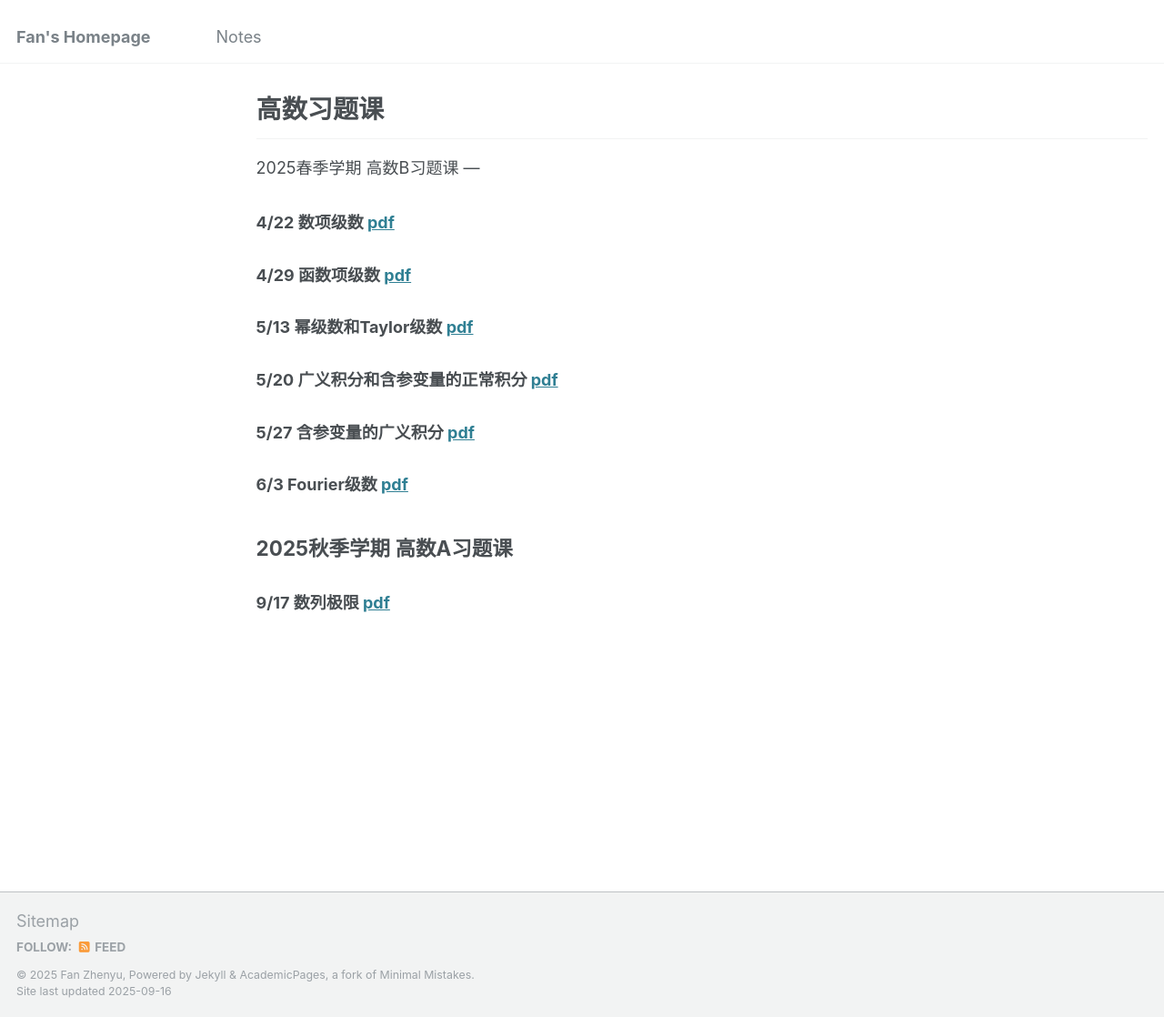
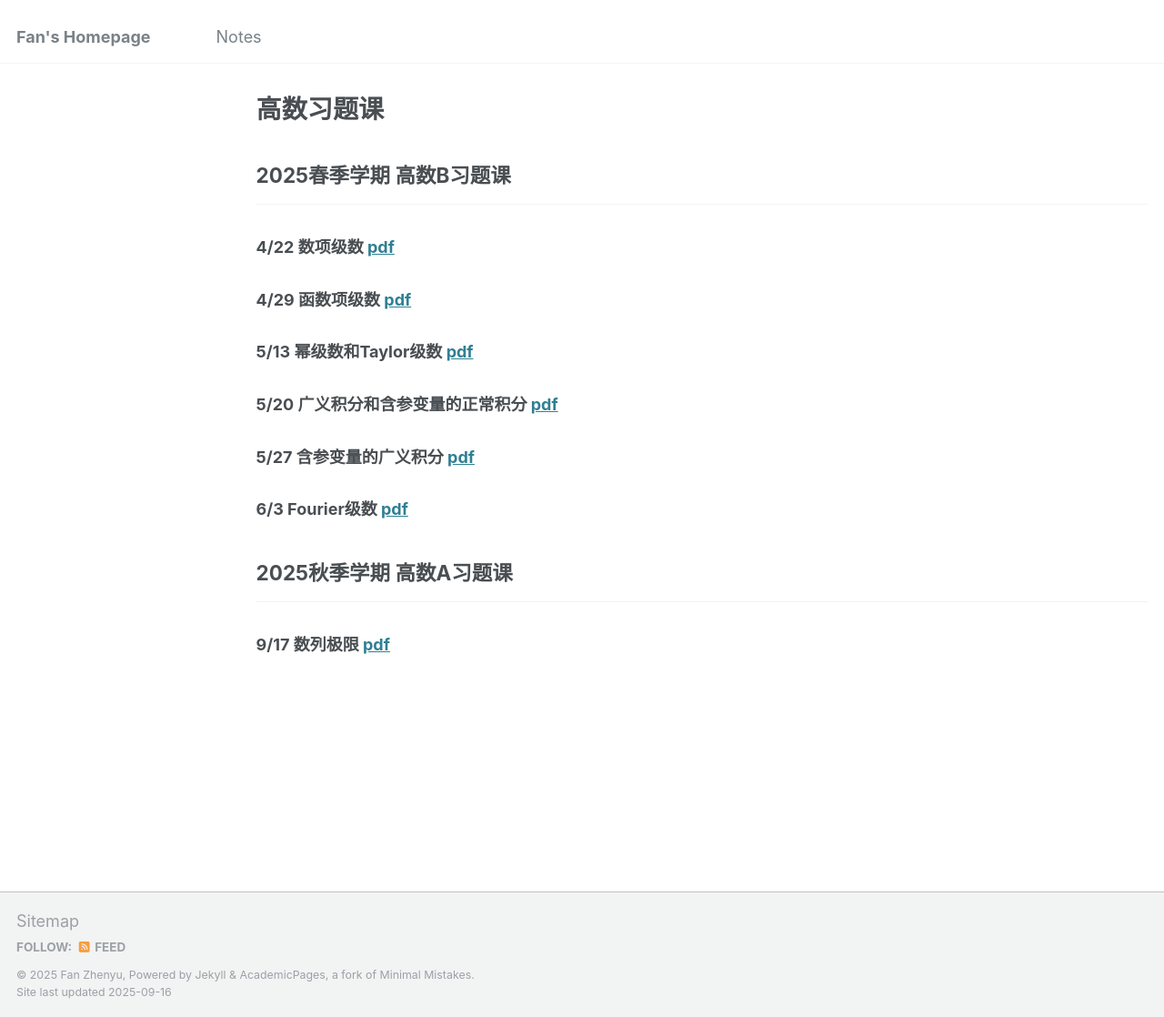
Before and after one commit to fanzymath/fanzymath.github.io, a Jekyll site: the page built from _notes/2025-exercise-class-notes.md, in a window 1280 px wide and 1118 px high. Shown: the whole window at 91% size. Built offline with Jekyll 4.4.1, drawn with Linux system fonts in a browser that asks for light colours.

```diff
--- a/_notes/2025-exercise-class-notes.md
+++ b/_notes/2025-exercise-class-notes.md
@@ -8,8 +8,7 @@ venue: "Peking University"
 location: "Beijing"
 ---
 
----
-2025春季学期 高数B习题课
+## 2025春季学期 高数B习题课
 ---
 
 ### 4/22 数项级数 [pdf](https://fanzymath.github.io/files/series.pdf)
@@ -20,7 +19,7 @@ location: "Beijing"
 ### 6/3  Fourier级数 [pdf](https://fanzymath.github.io/files/6_3_Fourier_Series.pdf)
 
 
-2025秋季学期 高数A习题课
+## 2025秋季学期 高数A习题课
 ---
 
 ### 9/17 数列极限 [pdf](https://fanzymath.github.io/files/9_17_limit_of_sequence.pdf)
```
